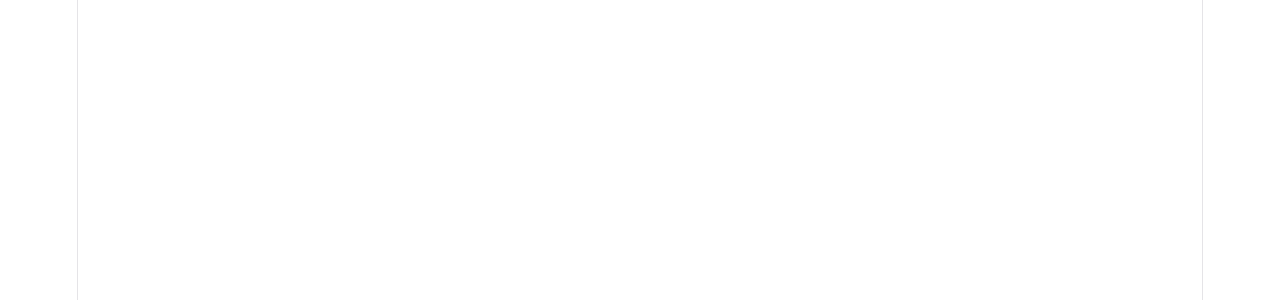
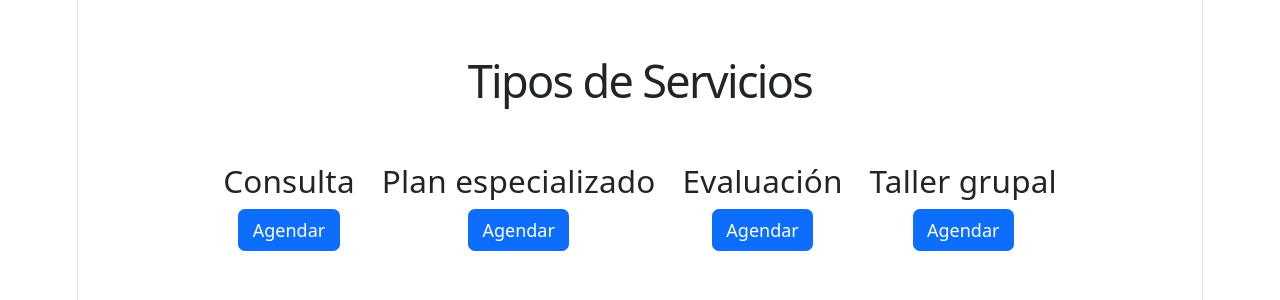
Before and after one commit to isii-iq/NutriVida, a React (Vite) app: page /TiposServicios in a window 1280 px wide. Before the commit this address had no page. Shown: the top 300 px of the page. Built offline with nearby package versions, Linux system fonts and the light colour scheme.

Commit message:
pagina de tipos de servicios

```diff
--- a/src/App.jsx
+++ b/src/App.jsx
@@ -1,5 +1,6 @@
 import { BrowserRouter, Routes, Route, Navigate } from "react-router-dom";
 import Login from "./components/organisms/OrganismoLogin";
+import TiposServicios from "./pages/TiposServicios";
 import Servicios from "./pages/Servicios";
 
 function App() {
@@ -14,7 +15,10 @@
 
         <Route path="/login" element={<Login/>} />
 
-        <Route path="/servicios" element={<Servicios/>} />
+        <Route path="/TiposServicios" element={<TiposServicios/>} />
+
+        <Route path="/Servicios" element={<Servicios/>} />
+
       </Routes>
     </BrowserRouter>
   );
--- /dev/null
+++ b/src/components/molecules/TipoServicio.jsx
@@ -0,0 +1,24 @@
+
+import Boton from "../atoms/Boton";
+import "../../App.css";
+import { useNavigate } from "react-router-dom";
+
+
+function TipoServicio({ titulo, textoBoton, ruta }) {
+  const navigate = useNavigate();
+
+  return (
+
+    <div className="tipo-servicio">
+      <h3 className="tipo-titulo">{titulo}</h3>
+
+      <div className="tipo-contenedor-boton">
+        <Boton texto={textoBoton}
+        onClick={() => navigate(ruta)} />
+
+      </div>
+    </div>
+  );
+}
+
+export default TipoServicio;
--- a/src/components/organisms/OrganismoLogin.jsx
+++ b/src/components/organisms/OrganismoLogin.jsx
@@ -9,7 +9,7 @@
 
   function manejarSubmit(event) {
     event.preventDefault();
-    navigate("/servicios");
+    navigate("/TiposServicios");
   }
 
   return (
--- /dev/null
+++ b/src/pages/TiposServicios.jsx
@@ -0,0 +1,42 @@
+import TipoServicio from "../components/molecules/TipoServicio";
+
+function TiposServicios() {
+  return (
+    <div className="container py-5">
+      <h1 className="text-center mb-5">Tipos de Servicios</h1>
+
+
+      <div className="d-flex flex-wrap justify-content-center gap-4">
+
+
+        <TipoServicio
+          titulo="Consulta"
+          textoBoton="Agendar"
+           ruta= "/servicios"
+        />
+
+
+        <TipoServicio
+          titulo="Plan especializado"
+          textoBoton="Agendar"
+          ruta= "/servicios"
+        />
+
+
+        <TipoServicio
+          titulo="Evaluación"
+          textoBoton="Agendar"
+          ruta= "/servicios"
+        />
+
+         <TipoServicio
+          titulo="Taller grupal"
+          textoBoton="Agendar"
+          ruta= "/servicios"
+        />
+</div>
+</div>
+  );
+}
+
+export default TiposServicios;
```
